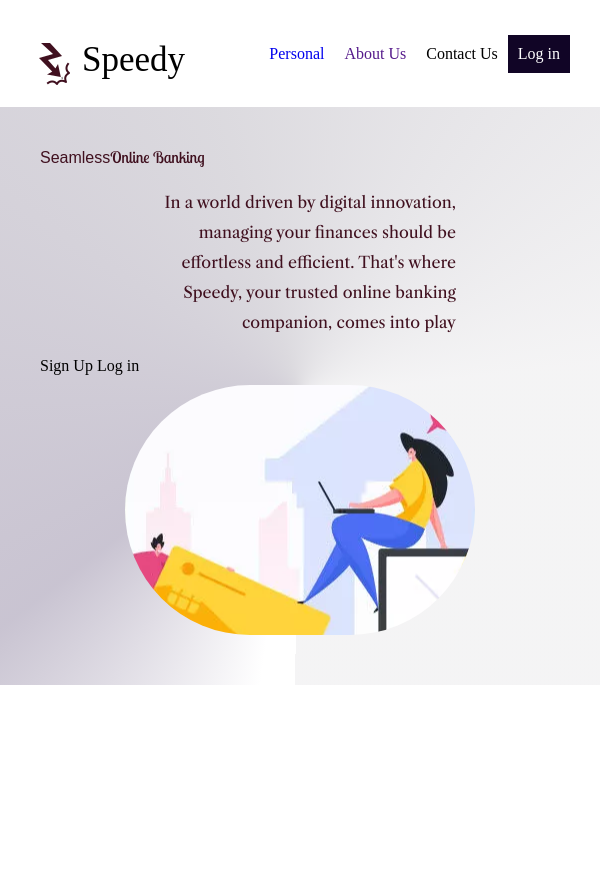
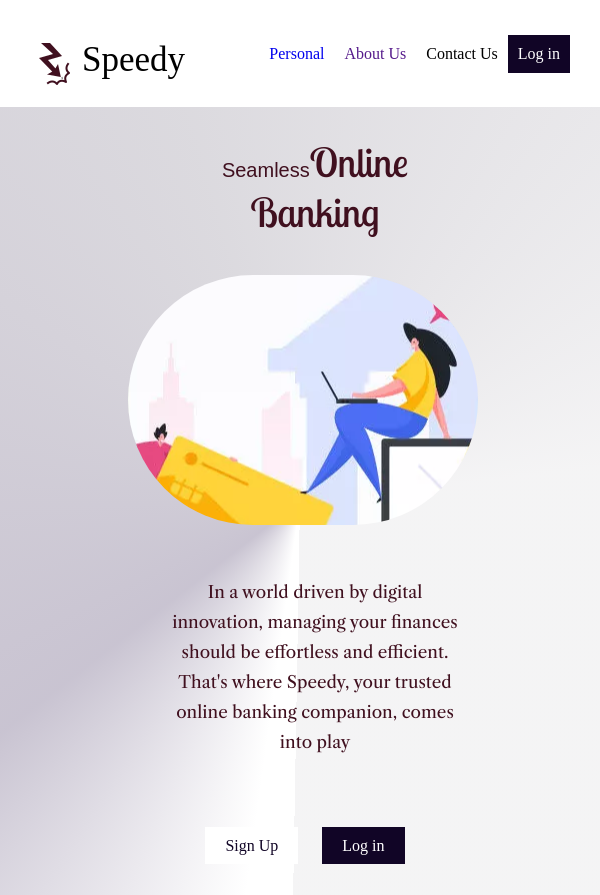
Before and after one commit to Cheerio-ban/Speedy, a Flask app: page / in a window 600 px wide. Before the commit the page ends 685 px from the top, so only its background shows below. Run offline with Flask 3, Linux system fonts and the light colour scheme; some web fonts are replaced.

Commit message:
making the header responsive
No mobile responsiveness
Only desktop responsiveness in regard to different view-ports

```diff
--- a/app/routes.py
+++ b/app/routes.py
@@ -1,5 +1,6 @@
 from flask import Flask, render_template
 from app import app
+
 
 @app.route('/', methods=['GET'])
 def landing():
--- a/app/static/styles/landing.css
+++ b/app/static/styles/landing.css
@@ -42,6 +42,8 @@ a:active{
 
 #land_head{
     display: flex;
+    justify-content: space-between;
+    align-items: center;
 }
 
 #image_side{
@@ -56,10 +58,12 @@ a:active{
 #description p{
     color: #40101F;
     font-family: 'Lobster Two', cursive;
+    font-size: 60px;
 }
 #description p span{
     color: #40101F;
     font-family: 'Marvel', sans-serif;
+    font-size: 20px;
 }
 
 #desc{
@@ -71,5 +75,18 @@ a:active{
     text-align:right;
     line-height: 30px;
     font-family: 'Libre Caslon Text';
+    font-size: 20px;
 
 }
+
+#description a{
+    padding: 10px 20px;
+    background-color: white;
+    color:#110526;
+    position: relative;
+}
+#description a:last-child{
+    background-color: #110526;
+    color: white;
+    margin: 20px;
+}
--- a/app/static/styles/media.css
+++ b/app/static/styles/media.css
@@ -1,6 +1,15 @@
 @media screen and (max-width: 589px){
-    #nav{
+    #land_body{
+        padding: 30px;
+    }
+    #desc{
+        min-width: 300px;
+        text-align: center;
+    }
+    #image_side{
 
+        position: relative;
+        top: 10em;
     }
     #logo {
         margin-top: 20px;
@@ -10,16 +19,48 @@
      #logo span{
          font-size: 40px;
      }
-    #land_body{
-        padding: 30px;
+
 }
-    #land_head {
-        flex-direction: column;
+@media screen and (min-width: 590px) and (max-width: 800px){
+    #image_side{
+
+        position: relative;
+        top: 8em;
+    }
+    #logo span{
+        font-size: 35px;
+        position: relative;
+        top: -17px;
+    }
+    #desc{
+        text-align: center;
+        max-width: 500px;
+    }
+    #nav{
+       margin-bottom: 30px;
     }
 
 }
+@media screen and (max-width: 800px) {
+    #nav{
+        margin-bottom: 30px;
+     }
+    #land_head{
+        flex-direction: column-reverse;
+            text-align: center;
+            justify-content: center;
+    }
+    #description p{
+        margin: 40px auto;
+        width: 40%;
+        position: relative;
+        top: -7.5em;
+    }
 
-@media  screen and (min-width: 590px) and (max-width: 799px) {
+
+}
+
+@media  screen and (min-width: 590px) and (max-width: 919px) {
     #nav{
         margin: 10px;
         display: flex;
@@ -51,7 +92,7 @@
     }
 }
 
-@media screen and (min-width: 800px){
+@media screen and (min-width: 920px){
     #nav{
         margin: 30px 40px;
         display: flex;
@@ -75,7 +116,7 @@
         top: -17px;
     }
     #land_body {
-        padding: 60px;
+        padding: 60px 80px;
         margin-top: -20px;
     }
     #nav_options ul li:last-child{
@@ -85,11 +126,56 @@
      #image_side{
         margin-right: 40px;
      }
+     #desc{
+        min-width: 300px;
+        max-width: 400px;
+        font-size: 18px;
+        line-height: 40px;
+        margin-bottom: 60px;
+     }
+     #description a:not(#description a:last-child){
+        position: relative;
+        top: -90px;
+        left: 50px;
+     }
+    #description a:last-child{
+        position: relative;
+        left: 150px;
+    }
 }
 
-@media screen and (max-width: 1000px) {
+@media  screen and (min-width: 801px) and (max-width: 950px) {
+    #description p span {
+        font-size: 15px;
+    }
+    #description p{
+        margin-top: 40px;
+        font-size: 40px;
+    }
+    #desc{
+        font-size: 15px;
+        min-width: 250px;
+        max-width: 300px;
+        margin-bottom: 60px;
+     }
+    #description a:not(#description a:last-child){
+        position: relative;
+        top: -70px;
+     }
+    #description a:last-child{
+        position: relative;
+        left: 70px;
+    }
+}
+
+
+@media screen and (max-width: 1200px) {
+    #land_body {
+        padding: 40px 40px 40px 70px;
+        margin-top: -20px;
+    }
     #image_side{
-        margin-right: 5px;
+        margin-right: 5%;
         background-position: -10px;
         border-radius: 350px;
         width: 350px;
@@ -97,13 +183,18 @@
         flex-shrink: 0;
 
     }
+
+
+    #description p span {
+        font-size: 20px;
     }
-
-@media screen and (min-width: 590px) and (max-width: 700px){
-    #land_head{
-        flex-direction: column;
+    #description p{
+        margin-top: 40px;
+        font-size: 40px;
     }
-    #image_side{
-        margin: 10px auto;
+    #desc{
+        font-size: 17px;
+        margin-bottom: 80px;
+        line-height: 30px;
      }
 }
--- a/app/templates/landing.html
+++ b/app/templates/landing.html
@@ -13,7 +13,7 @@
             <div id="desc">
                 In a world driven by digital innovation, managing your finances should be effortless and efficient. That's where Speedy, your trusted online banking companion, comes into play
             </div>
-            <a>Sign Up</a>
+            <a href="">Sign Up</a>
             <a>Log in</a>
         </div>
         <div id="image_side">
```
Lines whose indentation alone changed are shown as unchanged.
